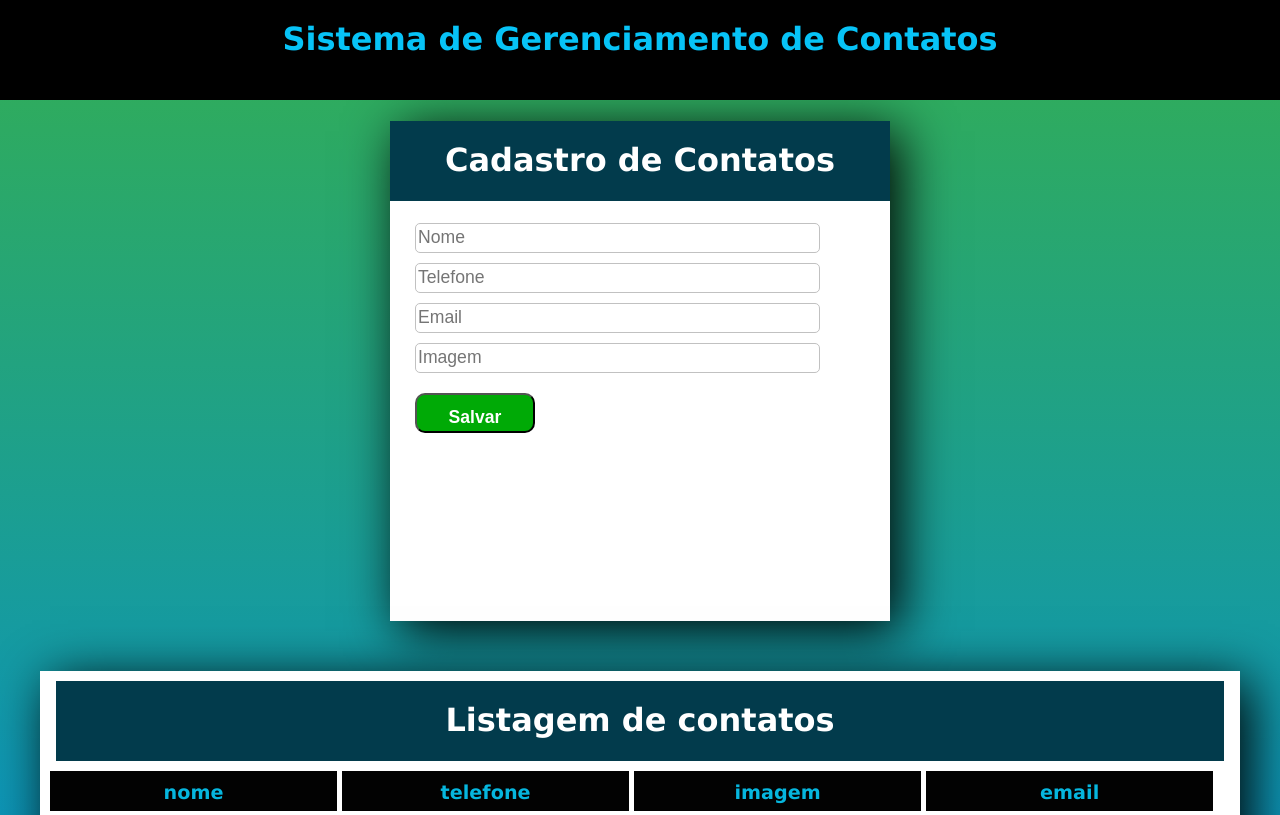
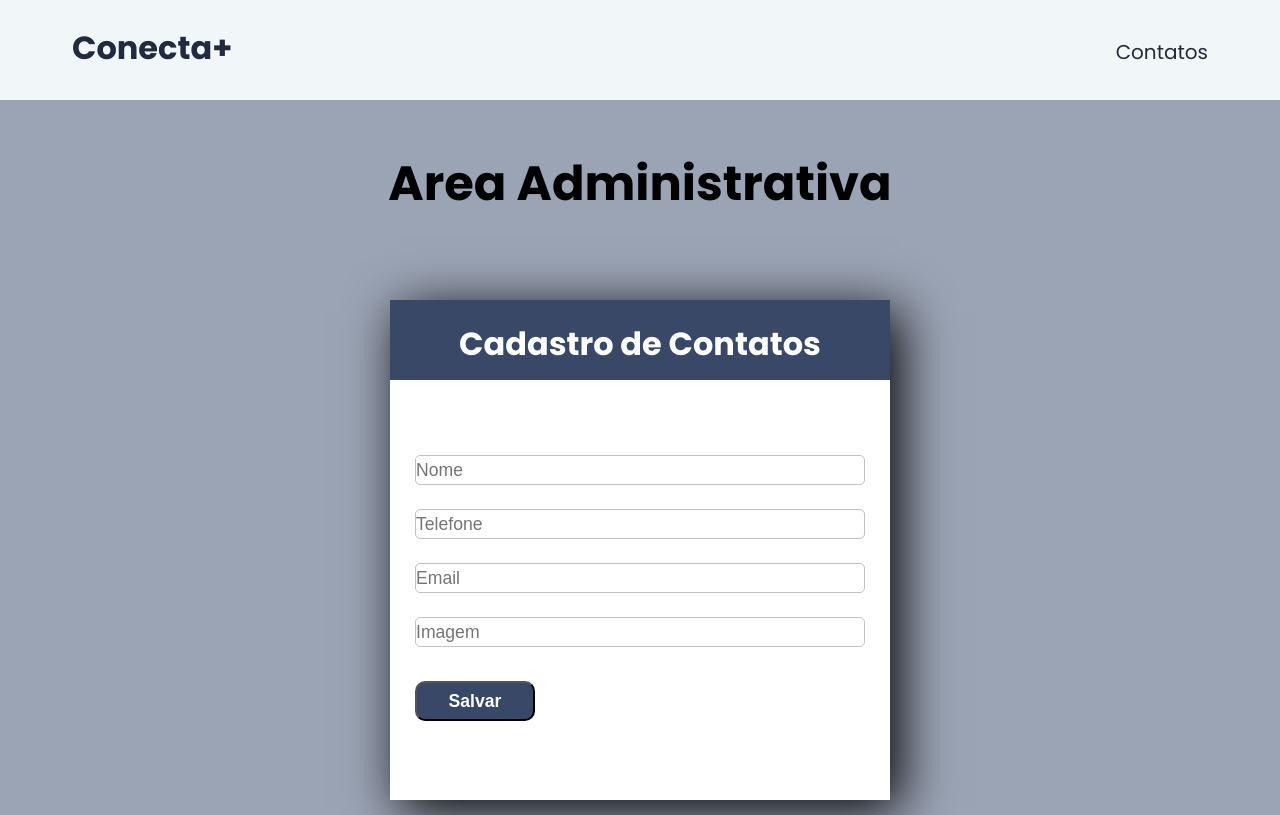
Before and after one commit to Cx1que/crudConectaPlus, a plain HTML site: page index.html in a window 1280 px wide. Shown: the top 815 px of the page. Drawn offline with Linux system fonts and the light colour scheme; no server answers.

Commit message:
refactor: mudança de layout

```diff
--- a/css/style.css
+++ b/css/style.css
@@ -1,22 +1,85 @@
+@import url("vars.css");
+
 *{
     box-sizing: border-box;
+    margin: 0;
+    padding: 0;
+    box-sizing: 0;
+}
+
+html {
+    scroll-behavior: smooth;
 }
 
 body{
-    background-image: linear-gradient(#33ae53,#0892c4);
-    margin: 0;
-    padding: 0;
+    background-color: var(--cor-background);
+    font-family: 'Poppins', sans-serif;
+}
 
+header{
+    width: 100%;
+    height: 100px;
+    background-color: var(--cor-secundaria);
+}
+
+header{
+    box-sizing: border-box;
+    font-size: 2em;
+    text-align: center;
+    color: var(--cor-fonte);
+    font-weight: bold;
+}
+
+.navbar {
+    display: flex;
+    justify-content: space-between;
+    align-items: center;
+    padding: 0 2rem;
+    max-width: 1200px;
+    margin: 0 auto;
+    height: 6rem;
+}
+
+.nav-brand {
+    text-decoration: none;
+    font-size: 1.5rem;
+    font-weight: 700;
+    color: #333;
+}
+
+.nav-list {
+    list-style: none;
+    display: flex;
+    align-items: center;
+    gap: 31px;
+  }
+
+.nav-list .nav-item a {
+    text-decoration: none;
+    text-transform: none;
+    font-size: 20px;
+    font-weight: 400;
+    color: var(--cor-fonte);
+ }
+
+ .nav-list .nav-item a:hover {
+    color: var(--cor-tercearia);
+    transition: color 0.3s;
+}
+
+.adm {
+    font-size: 3rem;
+    margin-top: 3rem;
+    text-align: center;
 }
 
 #principal{
     width: 500px;
     height: 500px;
     background-color:#ffffff;
-    margin: auto;
+    margin: 5rem auto auto auto;
     margin-bottom: 50px;
     box-shadow: 10px 10px 50px #000000;
-
 }
 
 #principal h1{
@@ -24,19 +87,17 @@ body{
     width: inherit;
     height: 80px;
     text-align: center;
-    background-color:#023b4c;
-    color: #ffffff;
-    font-family: Verdana;
+    background-color: var(--cor-tercearia);
+    color: var(--branco);
 }
 
 form{
     width: 90%;
-    margin: auto;
+    margin: 15% auto auto auto;
 }
 
 
 #principal label{
-    font-family: Verdana, Geneva, Tahoma, sans-serif;
     width: 50px;
     height: 20px;
     display: block;
@@ -45,12 +106,12 @@ form{
 }
 
 #principal input, textarea{
-    width: 90%;
+    width: 100%;
     height: 30px;
     border-radius: 5px;
     font-size: 1.1em;
     border: solid 1px #c1c1c1;
-    margin-bottom: 10px;
+    margin-bottom: 1.5rem;
 }
 
 #principal input[name="txt_price"]{
@@ -63,24 +124,21 @@ form{
 }
 
 #salvar{
-
-    margin-top: 10px;;
-    padding-top: 10px;
+    margin-top: 10px;
     display: block;
     width: 120px;
     height: 40px;
     border-radius: 10px;
-    color: rgb(255, 255, 255);
-    background-color: #00aa06;
+    color: var(--branco);
+    background-color: var(--cor-tercearia);
     text-align: center;
     font-size: 1.1em;
-    font-family: Arial, Helvetica, sans-serif;
     font-weight: bold;
 }
 
 #salvar:hover{
-    background-color: #06b6de;
-    color: #080808;
+    background-color: var(--cor-fonte);
+    color: var(--branco);
     cursor: pointer;
 }
 
@@ -92,8 +150,7 @@ form{
     overflow: hidden;
     background-color: #ffffff;
     padding-top: 0px;
-    margin: auto;
-    margin-bottom: 50px;
+    margin: 25rem auto 4rem auto;
     padding: 10px;
     box-shadow: 10px 10px 50px #000000;
 }
@@ -105,9 +162,8 @@ form{
     margin-bottom: 10px;;
     height: 80px;
     text-align: center;
-    background-color:#023b4c;
-    color: #ffffff;
-    font-family: Verdana;
+    background-color: var(--cor-tercearia);
+    color: var(--branco);
 }
 
 #listLivros .linha{
@@ -119,71 +175,47 @@ form{
 
 .titulo{
     width: 30%;
-    font-family: Verdana, Geneva, Tahoma, sans-serif;
     font-size: 1.2em;
     padding-top: 10px;
     text-align: center;
     font-weight: bold;
-    background-color: #020202;
-    color: #06b6de;
+    background-color: var(--cor-tercearia);
+    color: var(--branco);
     margin-right: 5px;
 }
-
-
 
 #listDados .linha div{
     width: 30%;
     margin-right: 5px;
-    font-family: Verdana, Geneva, Tahoma, sans-serif;
-
 }
 
 .dados div{
     width: 50px;
-    background-color: rgb(167, 200, 189);
+    background-color: #BBBFCA;
     box-sizing: border-box;
     margin-right: 5px;
     padding: 10px;
-
 }
 .dados img{
     width: 30px;
     height: 30px;
     margin-right: 15px;
-
 }
 
 .dados img:hover{
     cursor: pointer;
 }
-header, footer{
-    width: 100%;
-    height: 100px;
-    background-color: #000000;
 
+.container__footer{
+    background-color: var(--cor-tercearia);
+    height: 10%;
+    text-align: center;
 }
 
-header{
-    box-sizing: border-box;
-    font-family: Verdana, Geneva, Tahoma, sans-serif;
-    font-size: 2em;
-    text-align: center;
-    color: #07c3f7;
-    font-weight: bold;
-    padding-top: 20px;
+.footer__texto{
+    color: var(--branco);
+    font-size: 20px;
+    font-weight: 700;
+    font-family: var(--fonte);
+    padding-top: 1.5em;
 }
-
-footer{
-    box-sizing: border-box;
-    padding: 20px;
-    height: 80px;
-}
-
-footer span{
-    font-family: Verdana, Geneva, Tahoma, sans-serif;
-    color: #07c3f7;
-    display: block;
-    width: 50%;
-    margin: auto;
-    text-align: center;
-}
--- /dev/null
+++ b/css/vars.css
@@ -0,0 +1,8 @@
+:root {
+    --cor-background: #9BA4B5;
+    --cor-secundaria: #F1F6F9;
+    --cor-tercearia: #394867;
+    --branco: #fff;
+    --cor-fonte: #212A3E;
+    --fonte: 'Poppons', sans-serif;
+}
--- a/index.html
+++ b/index.html
@@ -1,17 +1,32 @@
 <!DOCTYPE html>
-<html lang="en">
+<html lang="pt-br">
 <head>
     <meta charset="UTF-8">
     <meta name="viewport" content="width=device-width, initial-scale=1.0">
     <link rel="stylesheet" type="text/css" href="css/style.css">
     <title>Projeto API Contatos</title>
-    <script src="js/api.js" defer type="module"></script>
+    <link rel="preconnect" href="https://fonts.googleapis.com">
+    <link rel="preconnect" href="https://fonts.gstatic.com" crossorigin>
+    <link href="https://fonts.googleapis.com/css2?family=Poppins:ital,wght@0,100;0,200;0,300;0,400;0,500;0,600;0,700;0,800;0,900;1,100;1,200;1,300;1,400;1,500;1,600;1,700;1,800;1,900&display=swap" rel="stylesheet">
+
 
 </head>
 <body>
     <header>
-        Sistema de Gerenciamento de Contatos
+        <nav class="navbar">
+            <a class="nav-name">Conecta+</a>
+
+            <ul class="nav-list">
+                <li class="nav-item">
+                  <a href="#listDados">Contatos</a>
+                </li>
+              </ul>
+        </nav>
     </header>
+
+    <div>
+        <h2 class="adm">Area Administrativa</h2>
+    </div>
 
     <div id="principal">
         <h1>Cadastro de Contatos</h1>
@@ -29,13 +44,22 @@
         <h1> Listagem de contatos </h1>
         <div class="linha">
             <div class="titulo">nome</div>
-            <div class="titulo">telefone</div>
-            <div class="titulo">imagem</div>
-            <div class="titulo">email</div>
+            <div class="titulo">Telefone</div>
+            <div class="titulo">Email</div>
+            <div class="titulo">Imagem</div>
+            <div class="titulo">Operação</div>
         </div>
         <div id="listDados">
         </div>
+    </div>
+    <footer class="container__footer">
+        <div id="footer">
+            <div id="caixa_footer" class="center">
+                <h2 class="footer__texto">Gerenciamento de Contatos - by Joao Roberto/ Caique Rodrigues/ Pablo Henry</h2>
+            </div>
+        </div>
+    </footer>
 
-    </div>
+    <script src="js/api.js" defer type="module"></script>
 </body>
 </html>
```
Also changed, not shown: icones/editar.png, icones/excluir.png, 1 other file.
